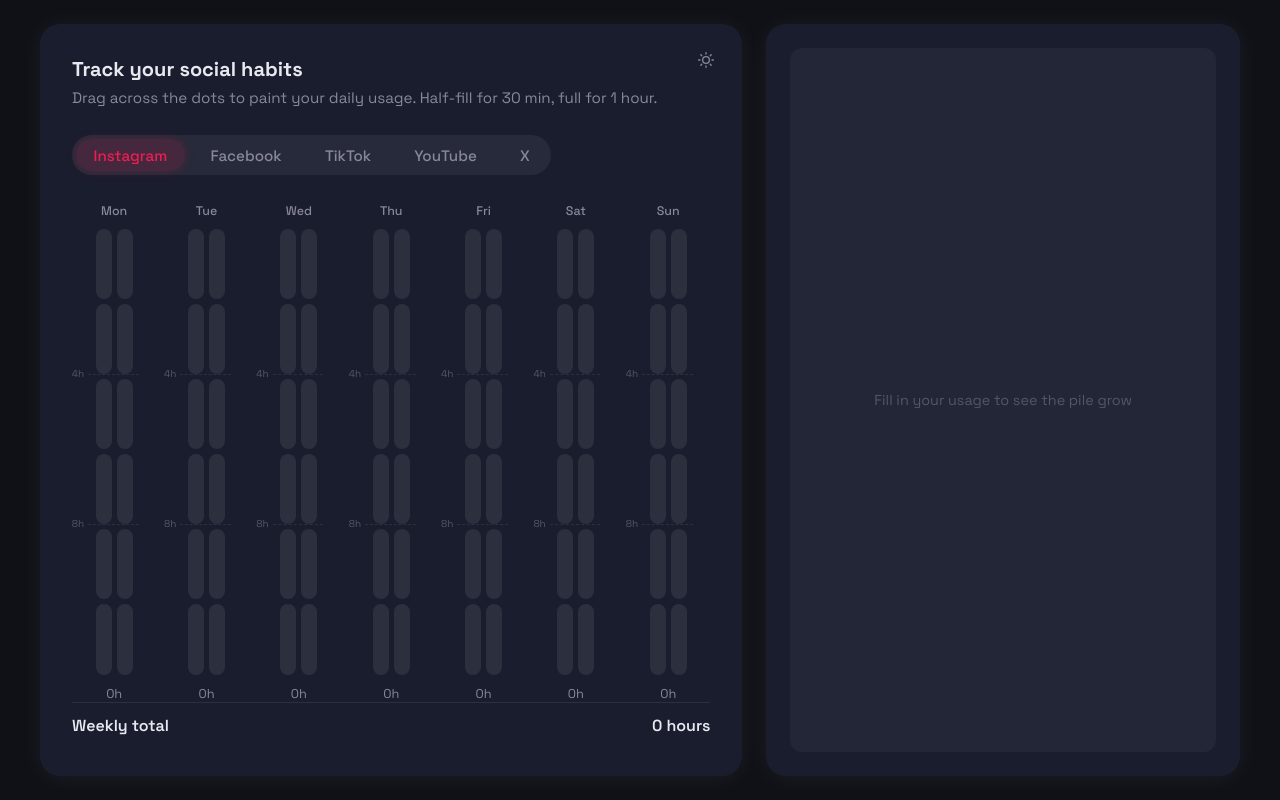
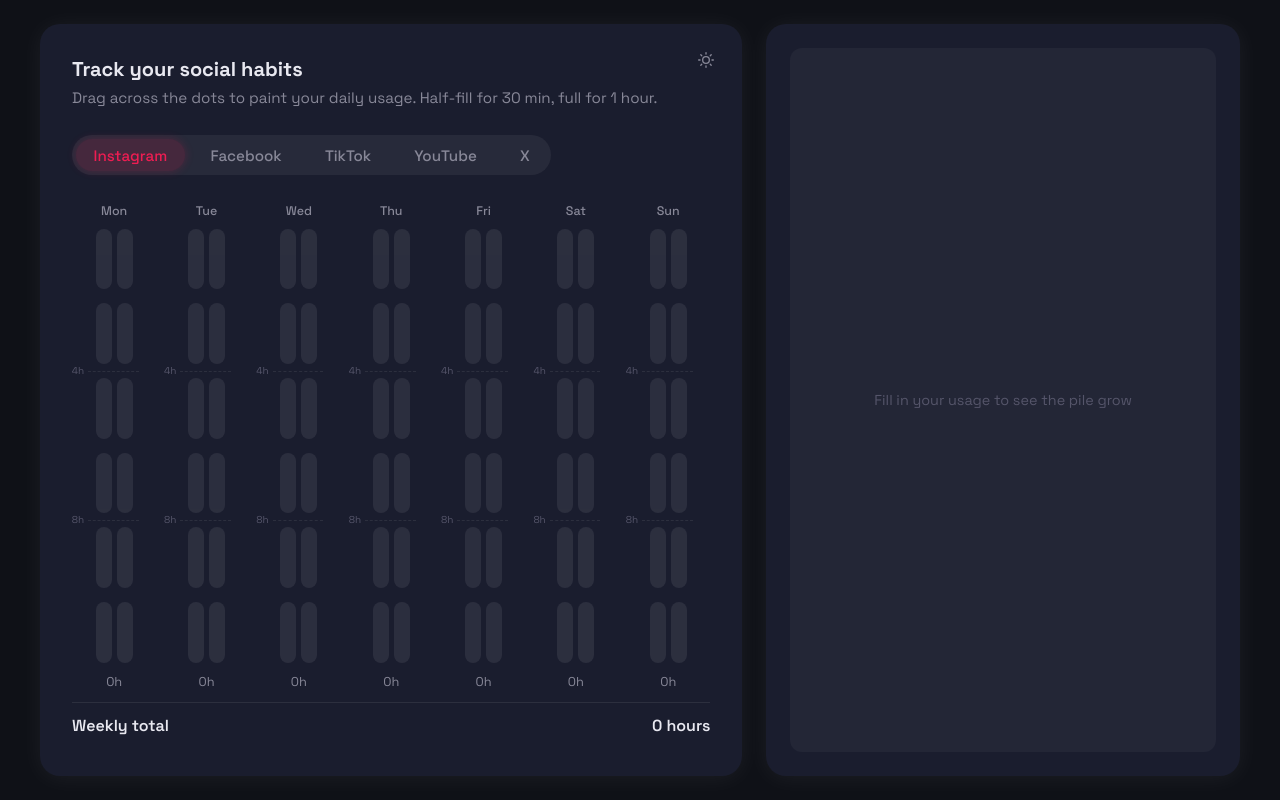
Before and after one commit to Nyarlat-hotep/drag-interaction, a React (Vite) app: page / in a window 1280 px wide. Built offline with nearby package versions, Linux system fonts and the light colour scheme.

Commit message:
tweak: more space between pill rows and below day totals

```diff
--- a/src/components/UsageGrid.css
+++ b/src/components/UsageGrid.css
@@ -23,7 +23,7 @@
 .pill-rows {
   display: flex;
   flex-direction: column;
-  gap: 5px;
+  gap: 14px;
   flex: 1;
   min-height: 0;
 }
@@ -47,11 +47,12 @@
   font-size: 0.8rem;
   color: var(--fg-muted);
   margin-top: 0.3rem;
+  margin-bottom: 0.75rem;
 }
 
 .hour-marker {
   position: absolute;
-  bottom: -8px;
+  bottom: -15px;
   left: -24px;
   right: -6px;
   height: 16px;
```
